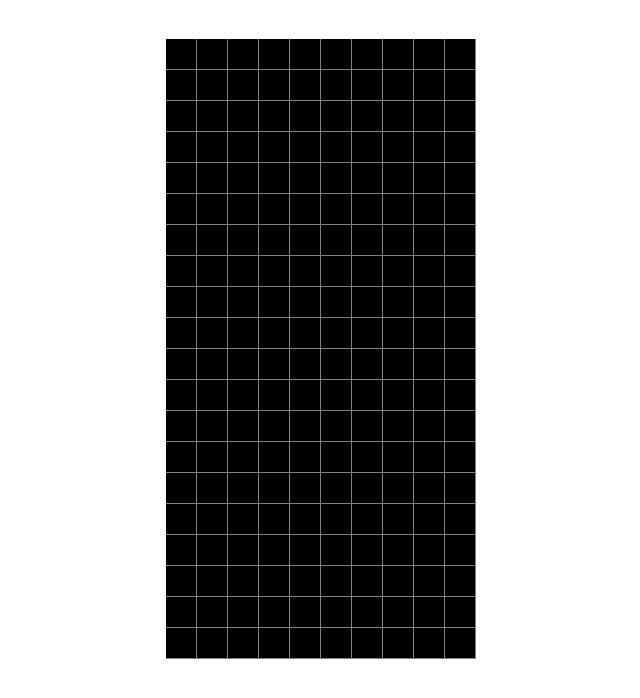
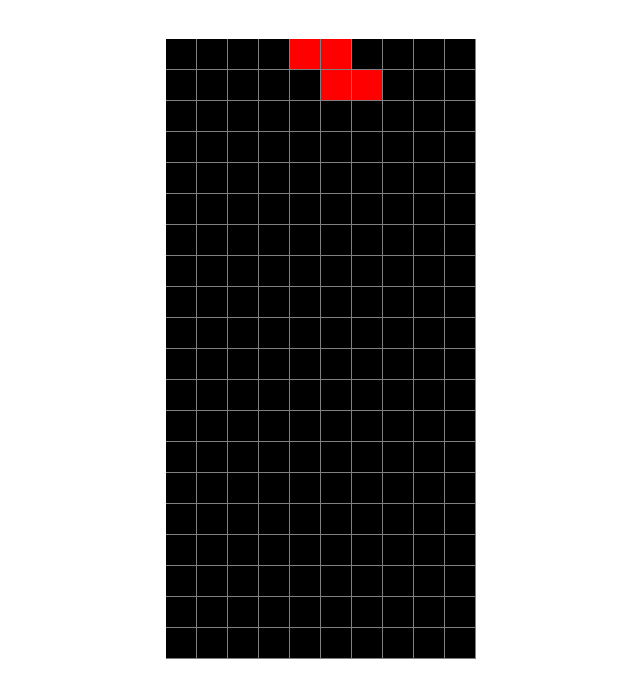
Before and after one commit to petrikic/tetris, a plain HTML site: page index.html in a window 1280 px wide. Shown: the whole page, without its empty margins (319-959 px from the left). Drawn offline with Linux system fonts and the light colour scheme.

Commit message:
Criada a régra para desenhar os tetramino's

```diff
--- a/index.html
+++ b/index.html
@@ -5,7 +5,7 @@
     <meta name="viewport" content="width=device-width, initial-scale=1.0">
     <title>Document</title>
     <link rel="stylesheet" href="/src/css/game.css">
-    <script defer src="/src/js/game.js"></script>
+    <script defer type="module" src="/src/js/game.js"></script>
 </head>
 <body>
     <div id="container" class="container">
--- a/src/js/game.js
+++ b/src/js/game.js
@@ -1,28 +1,70 @@
+import Block from "./Block.js";
+import Tetramino from "./Tetramino.js";
+import TetraminoShapeI from "./TetraminoShapeI.js";
+import TetraminoShapeJ from "./TetraminoShapeJ.js";
+import TetraminoShapeL from "./TetraminoShapeL.js";
+import TetraminoShapeO from "./TetraminoShapeO.js";
+import TetraminoShapeS from "./TetraminoShapeS.js";
+import TetraminoShapeT from "./TetraminoShapeT.js";
+import TetraminoShapeZ from "./TetraminoShapeZ.js";
 let canvas, ctx;
 
-function createMatrix(x, y) {
-    let lineArr = [];
-    for(let i = 0; i < y; i++) {
-        lineArr.push(new Array(x));
-    }
-    return lineArr;
+function createMatrix(sizeX, sizeY) {
+	let matrix = [];
+	for (let y = 0; y < sizeY; y++) {
+		matrix[y] = [];
+		for(let x = 0; x < sizeX; x++) {
+			matrix[y][x] = new Block("black")
+		}
+	}
+
+	console.log(matrix)
+	return matrix;
 }
 
-function drawField(field, x, y, size){
-    for(let i = 0; i < x; i++){
-        for(let j = 0; j < y; j++){
-            if(field[i][j] === undefined) {
-                ctx.fillRect((i*(size+1)), (j*(size+1)), size, size);
-            }
-        }
-    }
+function drawField(field, x, y, blockSize) {
+	for (let i = 0; i < x; i++) {
+		for (let j = 0; j < y; j++) {
+			const block = field[j][i];
+			drawBlock(i, j, block, blockSize);
+		}
+	}
+}
+
+function drawTetramino(tetramino, blockSize) {
+	console.log(tetramino);
+	const blocks = tetramino.blocks;
+
+	for (let y = 0; y < blocks.length; y++) {
+		for (let x = 0; x < blocks[y].length; x++) {
+			const block = blocks[y][x];
+			if(block)
+				drawBlock(x + tetramino.currentX, y + tetramino.currentY, block, blockSize);
+		}
+	}
+}
+
+function drawBlock(x, y, block, blockSize) {
+	const xPos = x * (blockSize + 1);
+	const yPos = y * (blockSize + 1);
+	ctx.fillStyle = block.color;
+	ctx.fillRect(xPos, yPos, blockSize, blockSize);
 }
 
 function main() {
-    canvas = document.getElementById("game");
-    ctx = canvas.getContext('2d');
-    let field = createMatrix(10, 20);
-    drawField(field, 10, 20, 30);
+	const fieldSizeX = 10;
+	const fieldSizeY = 20;
+	const blockSize = 30;
+
+	canvas = document.getElementById("game");
+	ctx = canvas.getContext("2d");
+	const field = createMatrix(fieldSizeX, fieldSizeY);
+	drawField(field, fieldSizeX, fieldSizeY, blockSize);
+
+	const tetramino = new Tetramino(new TetraminoShapeZ(), 10);
+	tetramino.rotateClockwise();
+	tetramino.rotateClockwise();
+	drawTetramino(tetramino, blockSize);
 }
 
 main();
```
